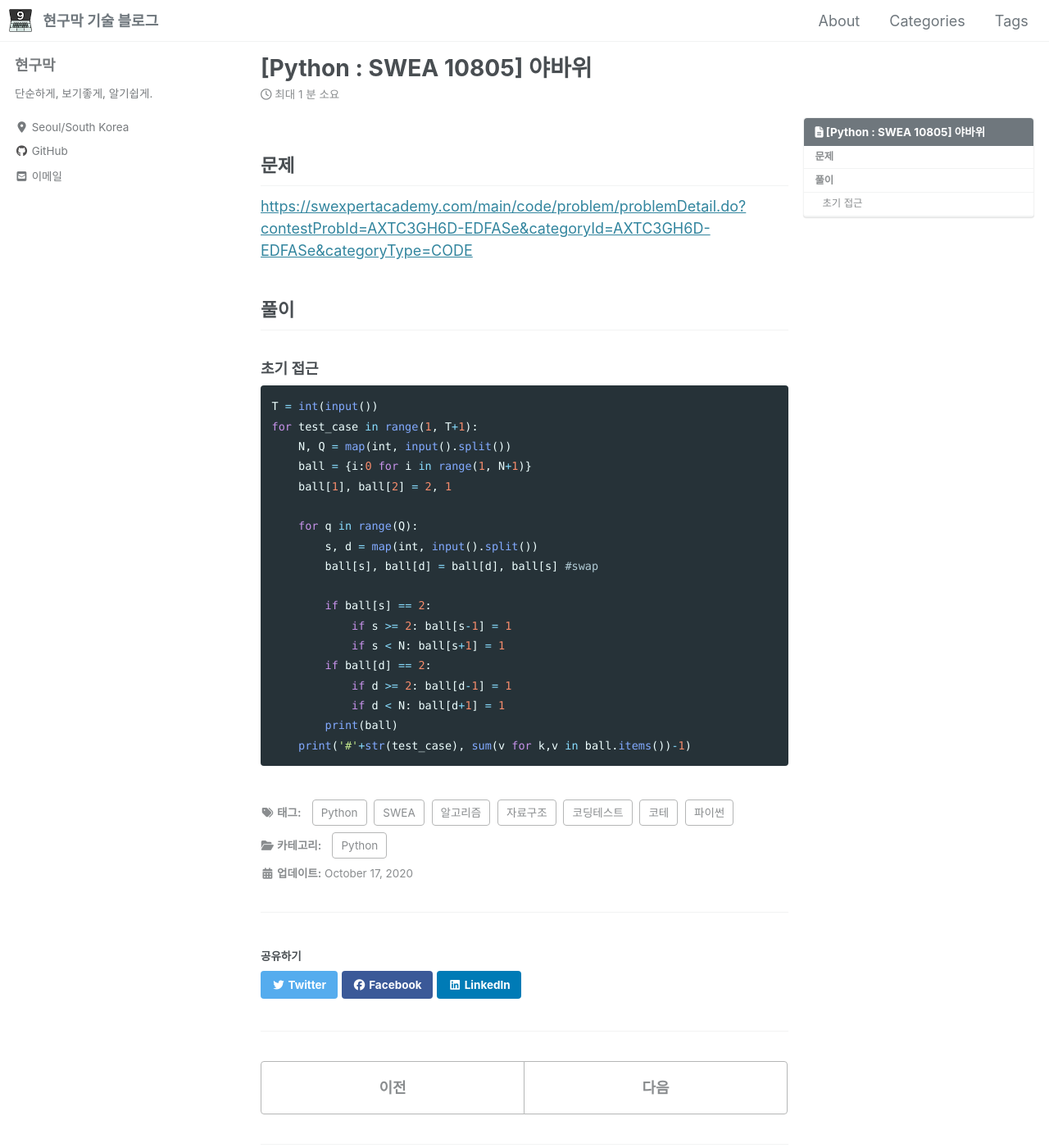
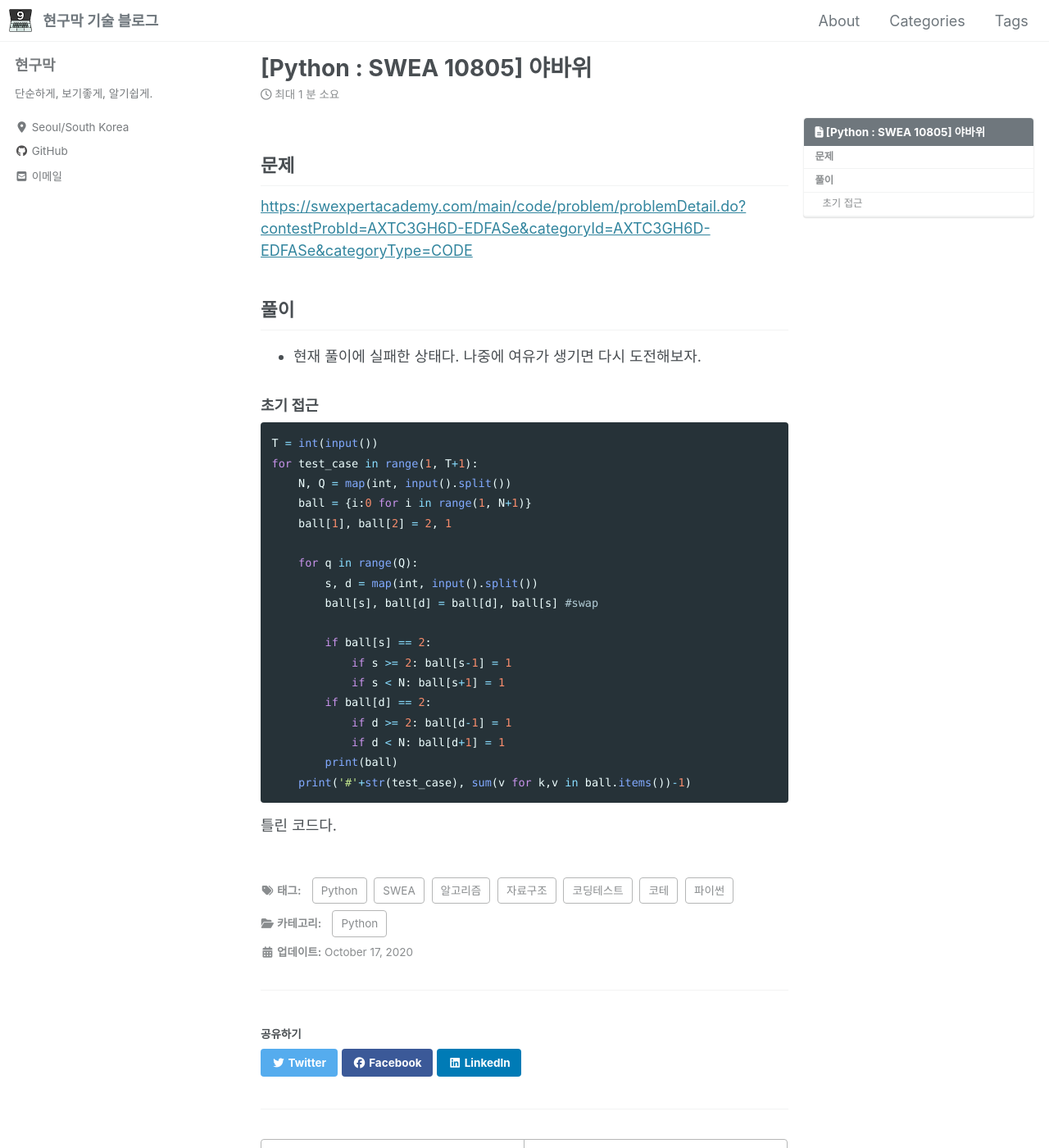
Before and after one commit to Hyeon9mak/Hyeon9mak.github.io, a Jekyll site: the page built from _posts/2020-10-16-Python-SWEA-10805.md, in a window 1280 px wide and 1400 px high. Shown: the whole window at 82% size. Built offline with Jekyll 4.4.1, drawn with Linux system fonts in a browser that asks for light colours; cached includes are drawn as plain includes; nearby versions of some CDN libraries; comment, search, counter and statistics services are not loaded.

Commit message:
Update 2020-10-16-Python-SWEA-10805.md

````diff
--- a/_posts/2020-10-16-Python-SWEA-10805.md
+++ b/_posts/2020-10-16-Python-SWEA-10805.md
@@ -19,8 +19,10 @@ toc_label: "[Python : SWEA 10805] 야바위"
 [https://swexpertacademy.com/main/code/problem/problemDetail.do?contestProbId=AXTC3GH6D-EDFASe&categoryId=AXTC3GH6D-EDFASe&categoryType=CODE](https://swexpertacademy.com/main/code/problem/problemDetail.do?contestProbId=AXTC3GH6D-EDFASe&categoryId=AXTC3GH6D-EDFASe&categoryType=CODE)
 
 ## 풀이
+
+- 현재 풀이에 실패한 상태다. 나중에 여유가 생기면 다시 도전해보자.
+
 ### 초기 접근
-
 ```python
 T = int(input())
 for test_case in range(1, T+1):
@@ -41,3 +43,4 @@ for test_case in range(1, T+1):
         print(ball)
     print('#'+str(test_case), sum(v for k,v in ball.items())-1)
 ```
+틀린 코드다.
````
